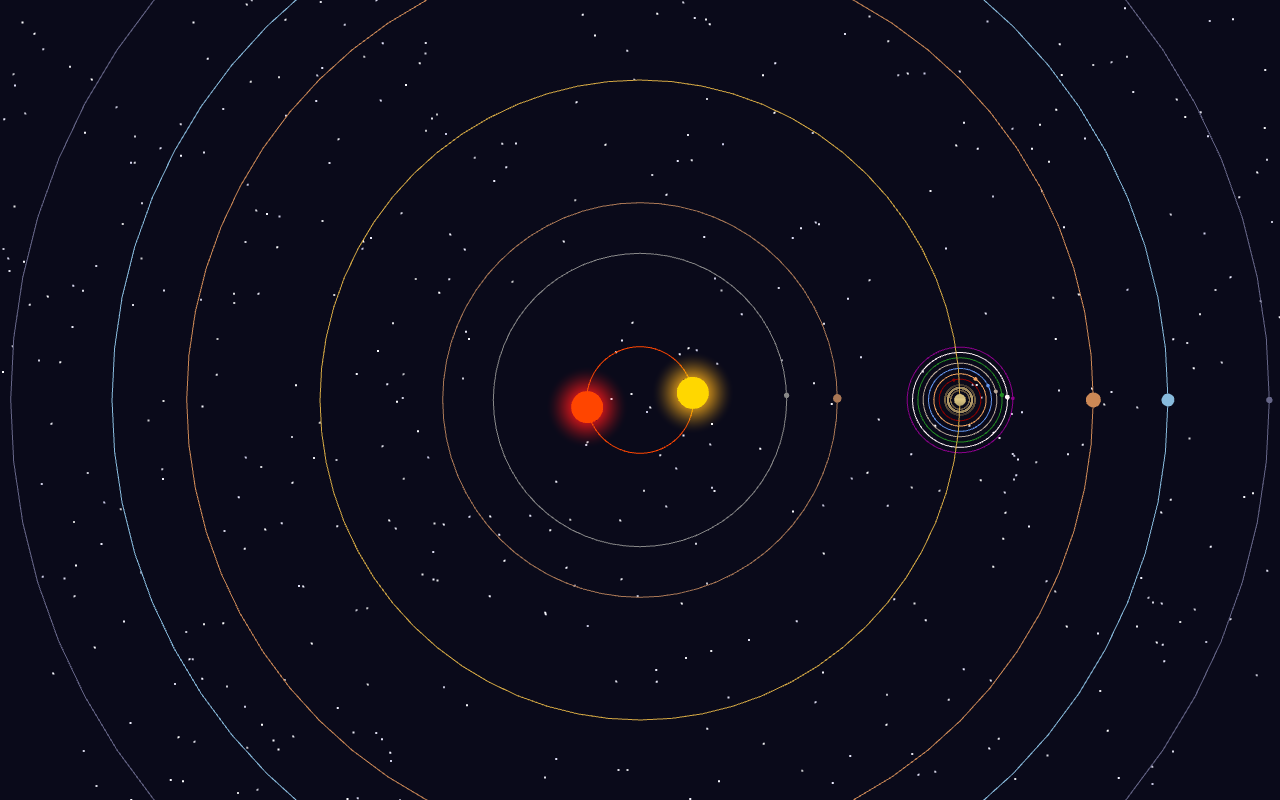
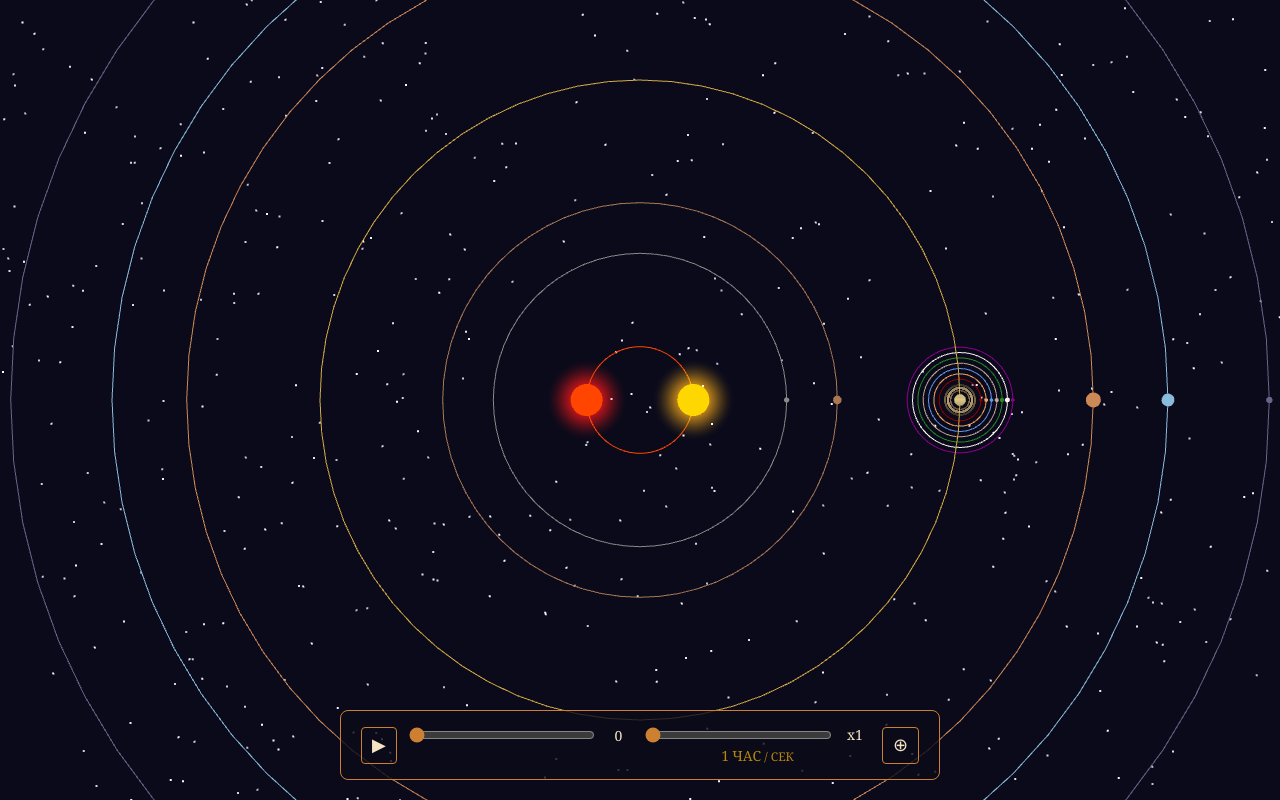
Before and after one commit to danil-farafontov/two-faced-world-cosmology, a Vue app: page / in a window 1280 px wide. Built offline with nearby package versions, Linux system fonts and the light colour scheme; the HTML template or start-up script is replaced by a standard one.

Commit message:
TimeControls.vue - added control for Play/Pause btn - added placeholders for speed control, datetime control, orbits visibility control

```diff
--- a/src/js/App.vue
+++ b/src/js/App.vue
@@ -1,20 +1,20 @@
 <script setup>
-import { ref, onMounted, onUnmounted } from 'vue';
+import { provide, ref, shallowRef, onMounted, onUnmounted } from 'vue';
 import InfoPanel from './components/InfoPanel.vue';
+import TimeControls from './components/TimeControls.vue';
 import Loader from './components/Loader.vue';
 import SpaceSimulation from './space-engine/core/SpaceSimulation.js';
 import { LocalSpaceObjectsRepository } from './space-engine/repositories/LocalSpaceObjectsRepository.js';
 
-const simulationInstance = ref(null);
+const spaceSimulation = shallowRef(null);
+provide('spaceSimulation', spaceSimulation);
 const selectedObject = ref(null);
-const isInfoLoading = ref(false);
-const isLoading = ref(true);
+const isInfoLoading = ref(false); // Info Panel loader
+const isLoading = ref(true); // General loader
 const repository = ref(null);
 
 const handleResize = () => {
-  if (simulationInstance.value) {
-    simulationInstance.value.onWindowResize();
-  }
+  spaceSimulation.value?.onWindowResize();
 };
 
 const handleObjectSelect = async (event) => {
@@ -40,10 +40,8 @@ onMounted(async () => {
     const spaceObjectsData = await repository.value.getSpaceObjects();
 
     const container = document.getElementById('canvas-container');
-    const simulation = new SpaceSimulation(container, spaceObjectsData);
-    simulation.start();
-
-    simulationInstance.value = simulation;
+    spaceSimulation.value = new SpaceSimulation(container, spaceObjectsData);
+    spaceSimulation.value.start();
   } finally {
     isLoading.value = false;
   }
@@ -72,6 +70,10 @@ onUnmounted(() => {
         <InfoPanel :selected-object="selectedObject" :is-loading="isInfoLoading" />
       </div>
     </div>
+
+    <div id="time-controls" class="ui-panel">
+      <TimeControls />
+    </div>
   </div>
 </template>
 
@@ -83,4 +85,19 @@ onUnmounted(() => {
   right: 20px;
   z-index: 10;
 }
+
+#time-controls {
+  position: absolute;
+  bottom: 20px;
+  left: 50%;
+  transform: translateX(-50%);
+  z-index: 10;
+  width: calc(100% - 40px);
+  max-width: 600px;
+}
+@media (max-width: 767px) {
+  #time-controls {
+    bottom: 10px;
+  }
+}
 </style>
--- a/src/js/components/TimeControls.vue
+++ b/src/js/components/TimeControls.vue
@@ -0,0 +1,122 @@
+<script setup>
+  import { inject, ref } from 'vue';
+  const spaceSimulation = inject('spaceSimulation');
+  const isPlalying = ref(false);
+  const playBtnClicked = () => {
+    isPlalying.value = !isPlalying.value;
+    spaceSimulation.value?.toggleSimulationIsPlaying();
+  };
+</script>
+
+<template>
+  <div id="timeline-panel">
+    <div class="timeline-controls">
+      <button
+        id="play-pause-btn"
+        class="rune-btn"
+        title="Pause/Play"
+        @click="playBtnClicked"
+      >
+        {{ isPlalying ? "⏸" : "▶" }}
+      </button>
+      <div class="slider-group">
+        <div class="slider-row">
+          <input type="range" id="time-slider" min="0" max="1000" value="0" step="1">
+          <span id="time-display">0</span>
+        </div>
+        <div class="time-scale-info-inline placeholder"></div>
+      </div>
+      <div class="slider-group">
+        <div class="slider-row">
+          <input type="range" id="speed-slider" min="1" max="336" value="1" step="1">
+          <span id="speed-display">x1</span>
+        </div>
+        <div class="time-scale-info-inline"><span id="time-scale-value">1</span> <span id="time-scale-unit">ЧАС</span> / СЕК</div>
+      </div>
+      <button id="toggle-orbits-btn" class="rune-btn" title="Орбиты">⊕</button>
+    </div>
+  </div>
+</template>
+
+<style scoped>
+/* Timeline Panel */
+#timeline-panel {
+  background: rgba(10, 10, 26, 0.8);
+  border: 1px solid #cd7f32;
+  border-radius: 8px;
+  padding: 12px 20px;
+  width: 100%;
+}
+
+.timeline-controls {
+  display: flex;
+  align-items: center;
+  gap: 12px;
+  flex-wrap: nowrap;
+}
+
+.slider-group {
+  display: flex;
+  flex-direction: column;
+  align-items: center;
+  justify-content: center;
+  flex: 1;
+  min-width: 100px;
+  min-height: 44px;
+  gap: 4px;
+}
+
+.slider-row {
+  display: flex;
+  align-items: center;
+  gap: 8px;
+  width: 100%;
+}
+
+.slider-row input[type="range"] {
+  flex: 1;
+  accent-color: #cd7f32;
+}
+
+.slider-row span {
+  font-size: 14px;
+  min-width: 30px;
+  text-align: center;
+  flex-shrink: 0;
+}
+
+.time-scale-info-inline {
+  font-size: 12px;
+  color: #b8860b;
+  text-align: center;
+  white-space: nowrap;
+  min-height: 16px;
+  line-height: 16px;
+}
+
+.time-scale-info-inline.placeholder {
+  visibility: hidden;
+}
+
+.timeline-controls input[type="range"] {
+  flex: 1;
+  min-width: 80px;
+  accent-color: #cd7f32;
+}
+
+.timeline-controls span {
+  font-size: 14px;
+  min-width: 30px;
+  text-align: center;
+}
+
+@media (max-width: 767px) {
+  #timeline-panel {
+    padding: 8px 12px;
+  }
+  .timeline-controls {
+    gap: 8px;
+  }
+}
+
+</style>
--- a/src/js/space-engine/core/SpaceSimulation.js
+++ b/src/js/space-engine/core/SpaceSimulation.js
@@ -173,6 +173,10 @@ class SpaceSimulation {
     this.camera.updateProjectionMatrix();
     this.renderer.setSize(window.innerWidth, window.innerHeight);
   }
+
+  toggleSimulationIsPlaying() {
+    this.timeManager.toggleIsPlaying();
+  }
 }
 
 export default SpaceSimulation;
--- a/src/js/space-engine/core/TimeManager.js
+++ b/src/js/space-engine/core/TimeManager.js
@@ -1,7 +1,7 @@
 export class TimeManager {
   constructor(config = {}) {
     this.simTime = 0;              // Current simulation time in HOURS (float number)
-    this._isPlaying = true;        // private field for pause
+    this._isPlaying = false;        // private field for pause
     this.speedMultiplier = 1;      // How many simulation HOURS pass per 1 real SECOND
     this.lastFrameTime = performance.now();
 
@@ -35,6 +35,10 @@ export class TimeManager {
     /*if (value === true) {
       this.lastFrameTime = performance.now();
     }*/
+  }
+
+  toggleIsPlaying() {
+    this._isPlaying = !this._isPlaying;
   }
 
   // Main loop (called in requestAnimationFrame)
--- a/src/scss/buttons.scss
+++ b/src/scss/buttons.scss
@@ -8,6 +8,9 @@
   border-radius: 4px;
   transition: background 0.2s;
 
+  min-width: 36px;
+  min-height: 37px;
+
   &:hover {
     background: rgba(205, 127, 50, 0.3);
   }
```
